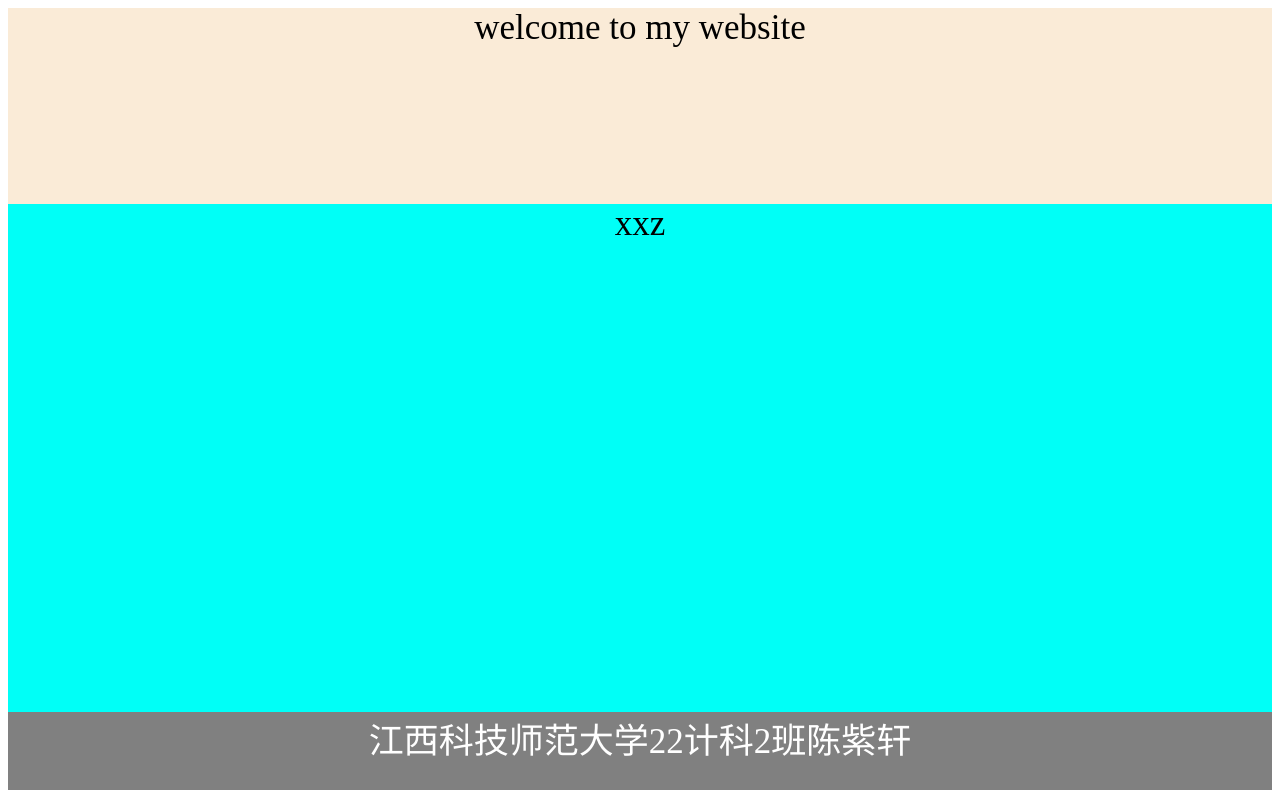
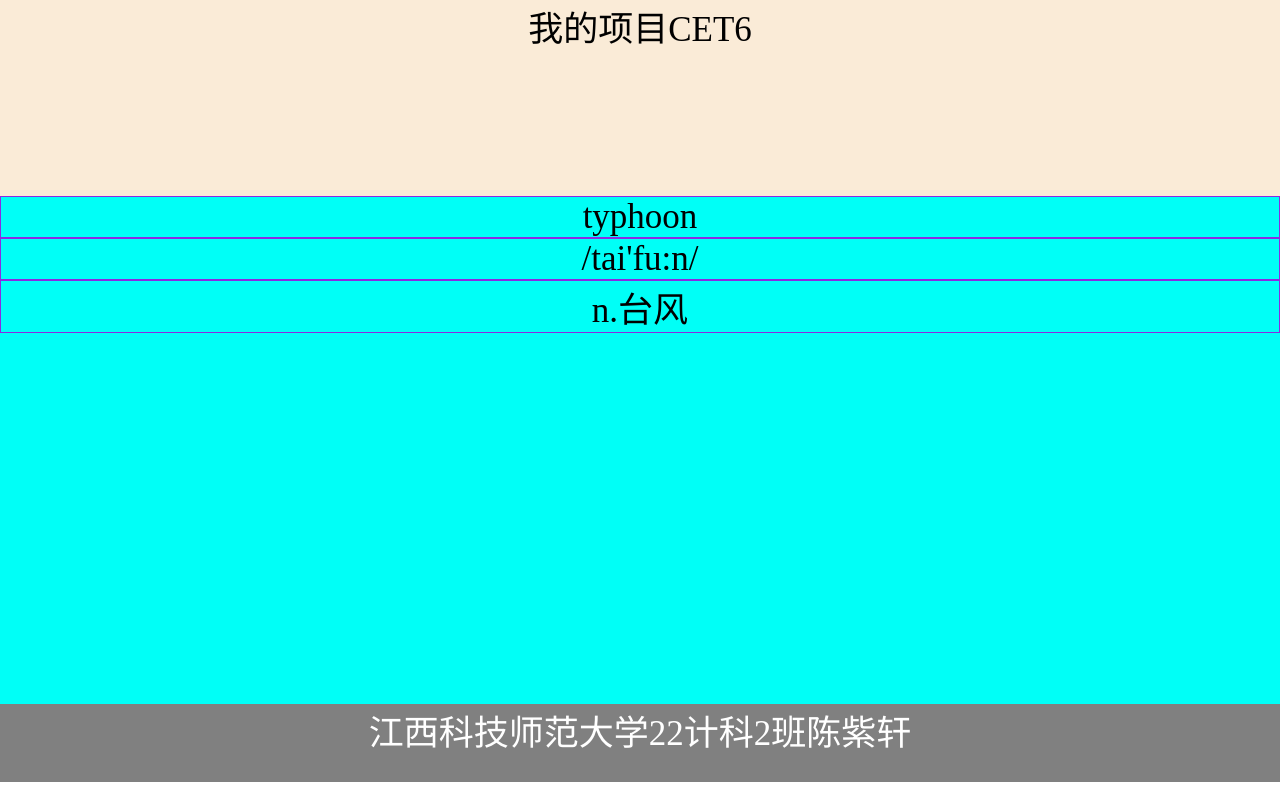
Before and after one commit to czx-1122/czx-1122.github.io, a plain HTML site: page index.html in a window 1280 px wide. Drawn offline with Linux system fonts and the light colour scheme.

Commit message:
Add files via upload

```diff
--- a/index.html
+++ b/index.html
@@ -9,8 +9,12 @@
     </script>
     <style>
         *{
+            margin:0;
             font-size: 35px;
             text-align: center;
+        }
+        p{
+            border:1px solid blueviolet;
         }
         header{
             height: 25%;
@@ -32,10 +36,12 @@
 </head>
 <body>
     <header>
-        welcome to my website
+      我的项目CET6
     </header>
     <main>
-       xxz
+      <p id="word">abandon</p>
+      <p id="pron">/ə'bændən/</p>
+      <p id="chinese">vt.离弃,丢弃;遗弃,抛弃;放弃</p>
     </main>
     <footer>
        江西科技师范大学22计科2班陈紫轩
@@ -48,6 +54,29 @@
 
        }
        console.log("cpu从1数到1亿："+(new Date()-timer)+"ms!")
+
+       let strCET6='';
+       let arrCET6=[];
+       fetch('cet6.txt')
+       .then(res=>res.text())
+       .then(txt=>{
+        strCET6 = txt;
+        arrCET6=strCET6.split('\r\n');
+        let rand=Math.floor(arrCET6.length*Math.random());
+        let cetword=arrCET6[rand];
+        let begin=cetword.indexOf('\t');
+        let end=cetword.lastIndexOf('\t');
+        let word=cetword.slice(0,begin);
+        let pron=cetword.slice(begin+1,end);
+        let chinese=cetword.slice(end+1);
+         select('#word').textContent=word;
+         select('#pron').textContent=pron;
+         select('#chinese').textContent=chinese;
+       });
+       function select(str){
+        let dom=document.querySelector(str);
+        return dom;
+       }
     </script>
 </body>
 </html>
```
